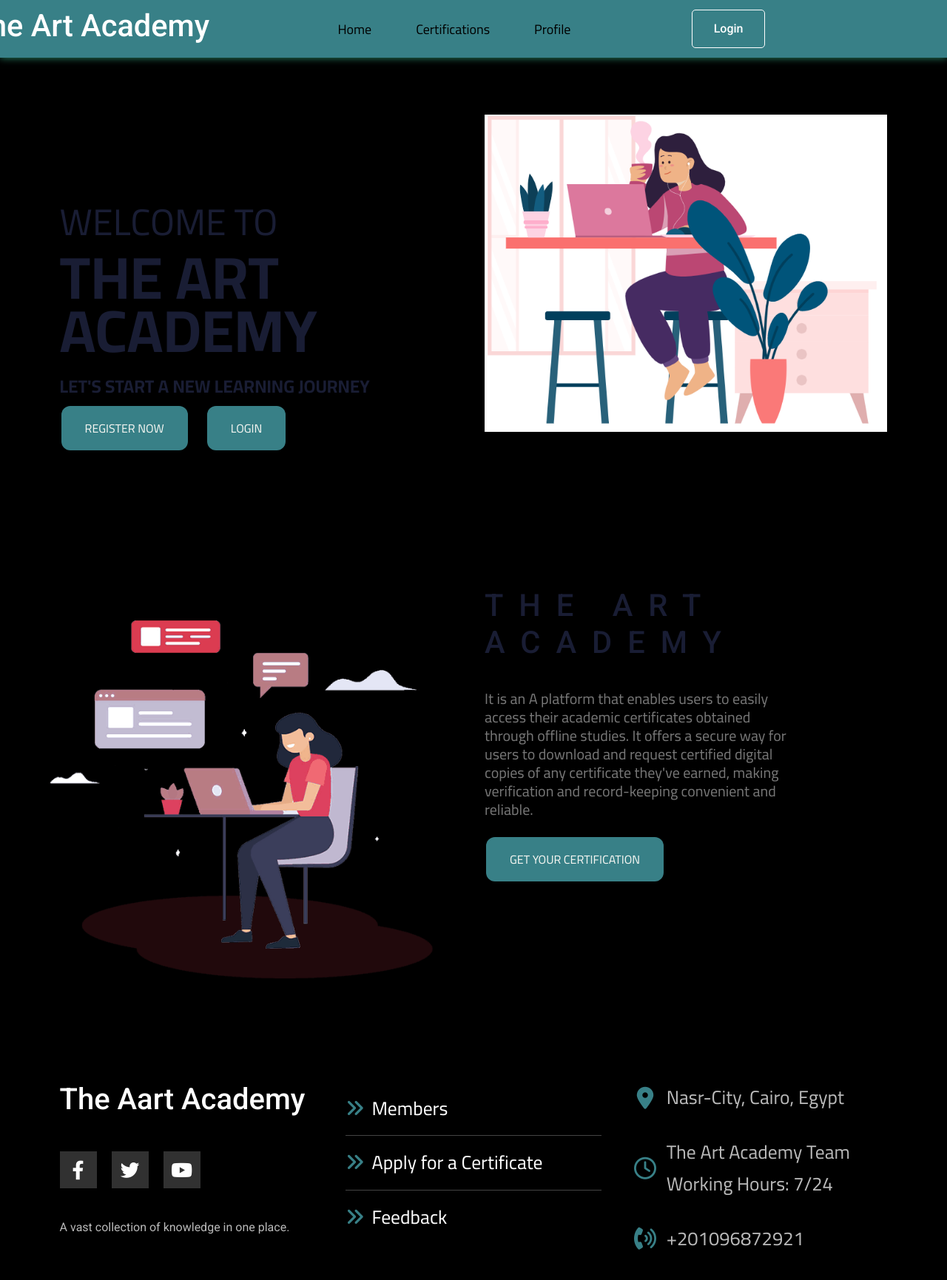
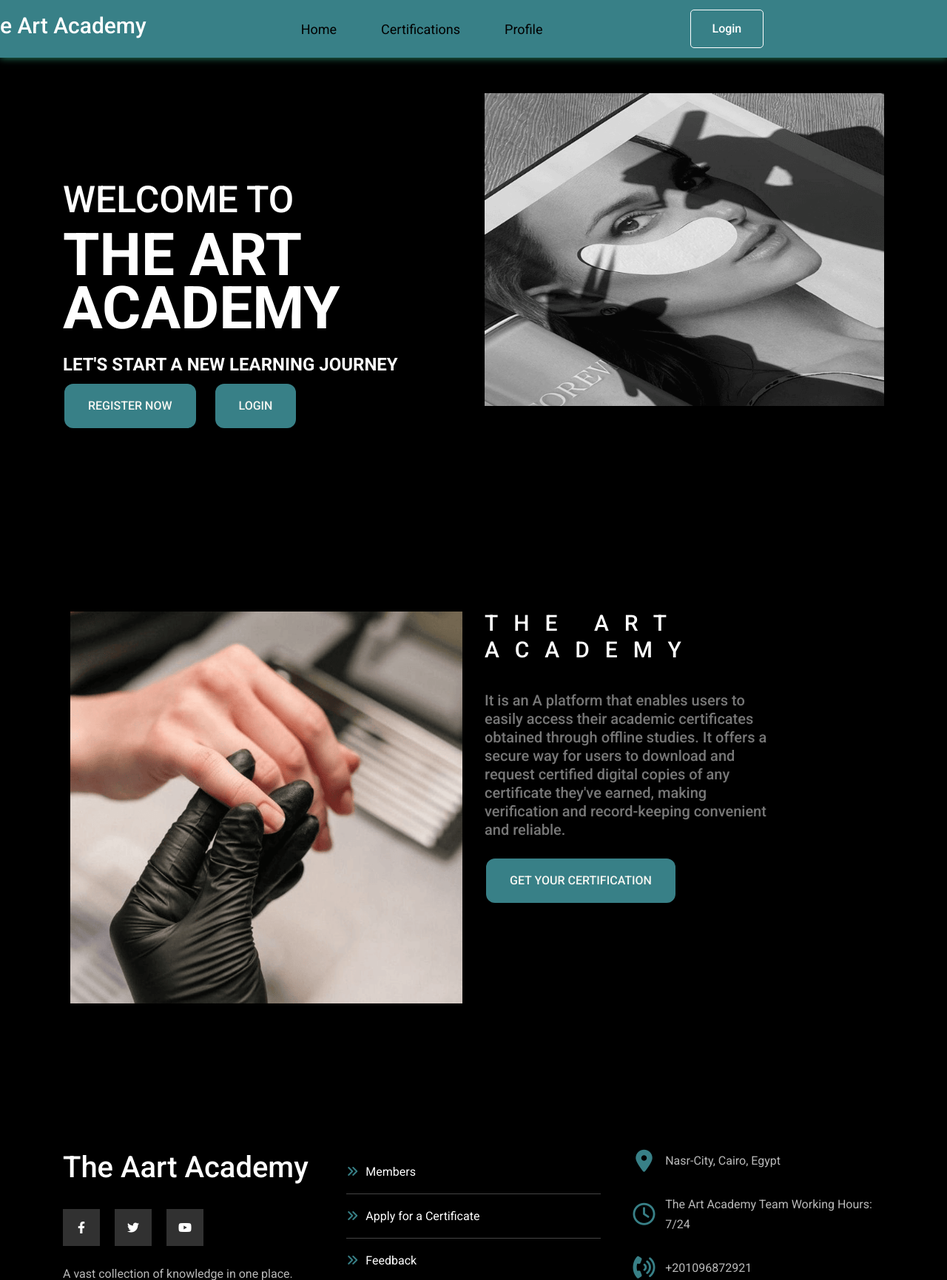
Before and after one commit to Ahmed-Sharaf-Mohammed/7Stars, a Django app: page /en/ in a window 1280 px wide. Shown: the top 1731 px of the page at 74% size. Run offline with Django 4.2, Linux system fonts and the light colour scheme; some libraries are stand-ins or nearby versions.

Commit message:
Version 2
changing colors

```diff
--- a/pages/templates/pages/index.html
+++ b/pages/templates/pages/index.html
@@ -10,12 +10,14 @@
     <title>The Art Academy</title>
     <link rel="icon"
         href="../Main/img/png-file-svg-white-headphone-png-icon-3090554-pngtube-headphones-icon-png-920_916.jpg" />
-
+    <!--responsive css file-->
+    <link rel="stylesheet" href="{% static 'css/responsive.css'%}" />
     <!--google font link-->
     <link href="https://fonts.googleapis.com/css?family=Roboto&display=swap" rel="stylesheet" />
-
+    <link rel="stylesheet" href="{% static 'css/morsy.css' %}">
     <!--bootsrap css file-->
     <link rel="stylesheet" href="{% static 'css/bootstrap.css'%}" />
+    <link rel="stylesheet" href="{% static 'css/style.css'%}">
     <!--fontawessome css file-->
     <link rel="stylesheet" href="{% static 'css/all.min.css'%}" />
     <!--magnific pop up-->
@@ -26,14 +28,13 @@
     <link href="https://cdn.rawgit.com/michalsnik/aos/2.1.1/dist/aos.css" rel="stylesheet" />
     <!--custom css file-->
     <link rel="stylesheet" href="{% static 'css/alaastyle.css'%}" />
-    <!--responsive css file-->
-    <link rel="stylesheet" href="{% static 'css/responsive.css'%}" />
-    <link rel="stylesheet" href="{% static 'css/style.css'%}">
+
+
 
 
 
     <link rel="stylesheet" href="{% static 'css/normalize.css' %}">
-    <link rel="stylesheet" href="{% static 'css/morsy.css' %}">
+
     <link rel="stylesheet" href="{% static 'css/morsy.min.css' %}">
     <link rel="preconnect" href="https://fonts.googleapis.com">
     <link rel="preconnect" href="https://fonts.gstatic.com" crossorigin>
@@ -112,7 +113,7 @@
                     <br>
                     <br>
                     <div class="col-lg-6 col-md-12">
-                        <img class="img-fluid" src="{% static 'img/banner/banner.png' %}" class="banner-image"
+                        <img class="img-fluid" src="{% static 'img/home1.png' %}" class="banner-image"
                             alt="banner-img" />
                     </div>
                 </div>
@@ -130,7 +131,7 @@
                 <div class="row">
                     <div class="col-lg-6 col-md-12">
                         <div class="about-image">
-                            <img src="{% static 'img/about.png' %}" alt="about" class="img-fluid" />
+                            <img src="{% static 'img/home2.png' %}" alt="about" class="img-fluid" />
                         </div>
                     </div>
                     <div class="col-lg-6 col-md-12 about-title">
--- a/registration/templates/registration/login.html
+++ b/registration/templates/registration/login.html
@@ -21,7 +21,7 @@
         }
 
         body {
-            background-color: #388087;
+            background-color: black;
         }
 
         .background {
@@ -211,7 +211,7 @@
         </div> -->
         <br>
         <br>
-        <a>Don't have an account</a>
+        <a style="color: red;">Don't have an account</a>
         <br>
         <a href="{% url 'registration:signup' %}">Create one now</a>
     </form>
--- a/registration/templates/registration/signup.html
+++ b/registration/templates/registration/signup.html
@@ -21,7 +21,7 @@
         }
 
         body {
-            background-color: #388087;
+            background-color: black;
         }
 
         .background {
--- a/static/css/alaastyle.css
+++ b/static/css/alaastyle.css
@@ -47,17 +47,20 @@
 .site-main .site-banner .site-title h3 {
     padding-top: 20%;
     font-weight: 500;
+    color: white;
 }
 
 
 .site-main .site-banner .site-title h1 {
     font-size: 5rem;
     margin-top: -5px;
+    color: white;
 }
 
 .site-main .site-banner .site-title h4 {
     font-size: 1.5rem;
     margin-top: -50px;
+    color: white;
 }
 
 .site-main .site-banner .site-title .banner-image>img {
@@ -83,11 +86,13 @@
     display: block;
     font: normal bold 49px/60px var(--roboto);
     letter-spacing: 21px;
+    color: white;
 }
 
 .site-main .about .about-title .paragraph>p {
     padding: 0.4rem 0;
     font-size: 20px;
+    font-weight: 500;
 }
 
 
```
Also changed, not shown: profiles/templates/profiles/profile.html (+6 -17 lines), db.sqlite3.
